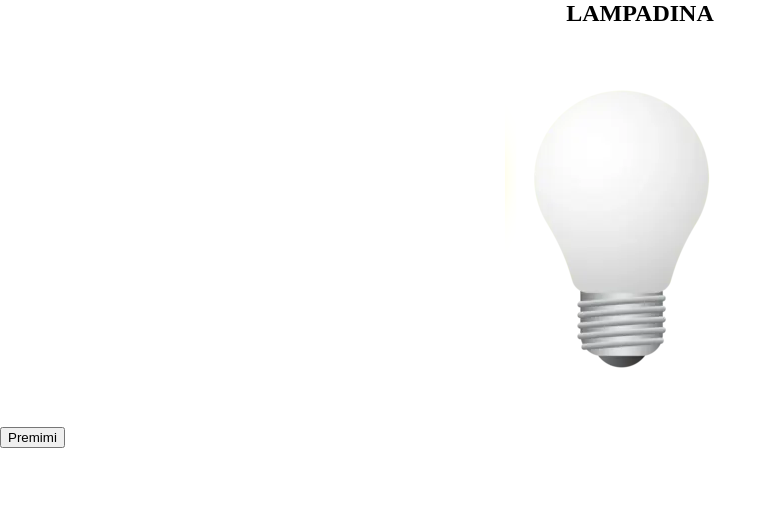
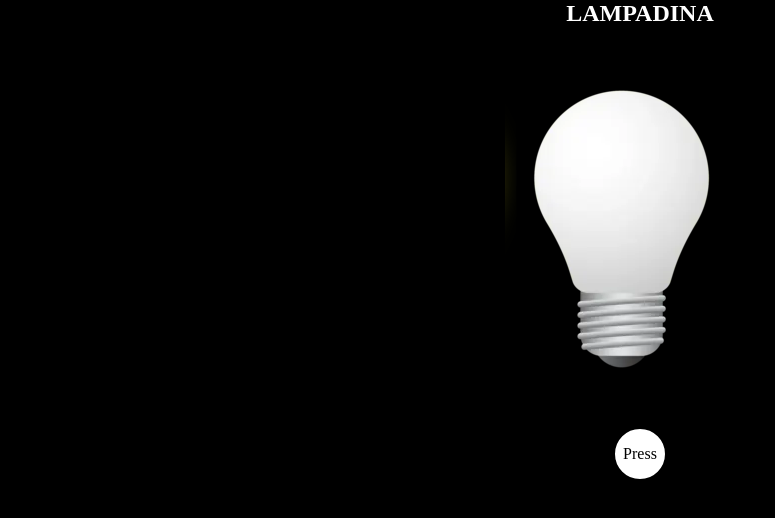
Before and after one commit to MicheleSaraceni/js-dom-1, a plain HTML site: page index.html in a window 1280 px wide. Shown: the whole page, without its empty margins (0-775 px from the left). Drawn offline with Linux system fonts and the light colour scheme.

Commit message:
fixed lamp position and effect

```diff
--- a/css/style.css
+++ b/css/style.css
@@ -3,6 +3,10 @@
     margin: 0%;
     padding: 0%
     box-sixing: border-box;
+}
+
+body{
+    background-color: black;
 }
 
 .debug{
@@ -12,10 +16,24 @@
 .conteiner {
     max-width: 70%;
     margin: 30 auto;
+
 }
 
 h1{
     text-align: center;
+    color: white;
+}
+
+#button{
+    background-color: white;
+    display: flex;
+    align-items: center;
+    justify-content: center;
+    border-radius: 50px;
+    width: 50px;
+    height: 50px;
+    margin:0 auto;
+    border: 2px solid black;
 }
 
 .lampadina{
--- a/index.html
+++ b/index.html
@@ -13,7 +13,9 @@
         <div class="lampadina">
             <img src="/img/white_lamp.png" alt="LampadinaSpenta">
         </div>
-        <button id="button">Premimi</button>
+        <div id="button">
+            Press
+        </div>
     </section>
 
   <script src="/js/script.js"></script>
--- a/js/script.js
+++ b/js/script.js
@@ -5,15 +5,22 @@ const press = document.getElementById("button");
 console.log(press);
 const lampadina = document.querySelector("img");
 console.log(lampadina);
+const titolo = document.querySelector("h1");
+const body = document.querySelector("body");
 
 press.addEventListener("click", () => {
     console.log(lampadina.src);
     if (lampadina.src.includes("/img/white_lamp.png")){
         lampadina.src = "/img/yellow_lamp.png";
         lampadina.alt = "LampadinaAccesa";
-
+        lampadina.style.paddingRight = "82px";
+        titolo.style.color = "black";
+        body.style.backgroundColor = "white"
     } else if (lampadina.src.includes("/img/yellow_lamp.png")){
         lampadina.src = "/img/white_lamp.png";
         lampadina.alt = "LampadinaSpenta";
+        lampadina.style.paddingRight = "0";
+        titolo.style.color = "white";
+        body.style.backgroundColor = "black"
     }
 })
```
